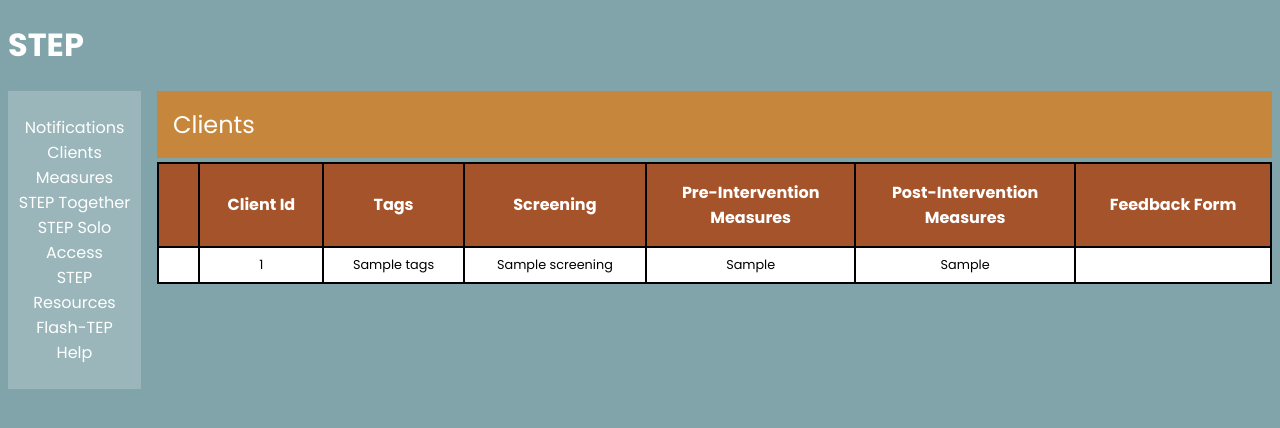
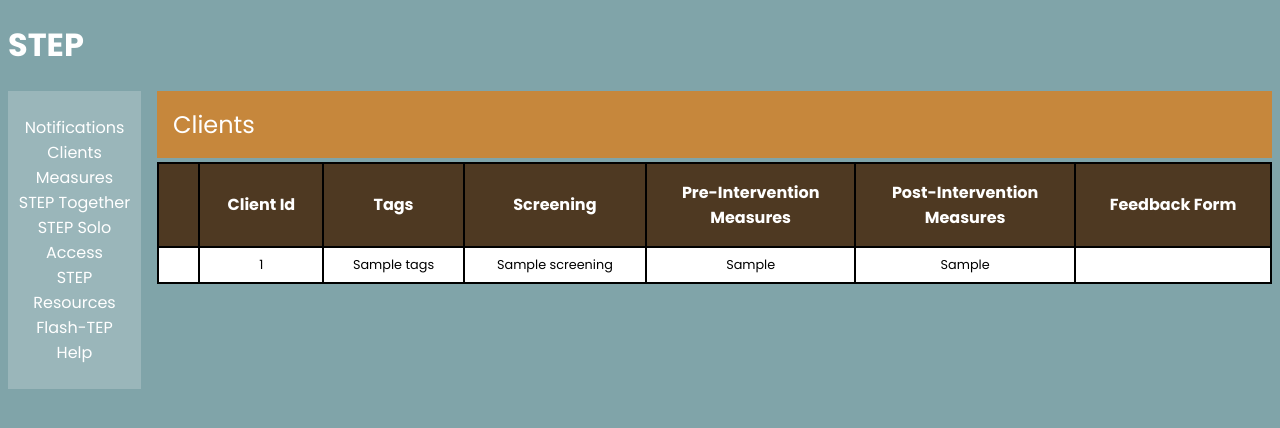
Before and after one commit to Matt-and-Ethan-Code/step-protocol, a Django app: template clinician_overview/templates/clinician_overview/clients_page.html in a window 1280 px wide. Shown: the top 428 px of the page. Run offline with Django 5.2, Linux system fonts and the light colour scheme; the template is opened without the code that fills it: most values are stand-ins (such as "Sample title", 1, 10 or a date in 2020).

Commit message:
change brown colour

```diff
--- a/clinician_overview/static/clinician_overview/clinician_base_styles.css
+++ b/clinician_overview/static/clinician_overview/clinician_base_styles.css
@@ -48,7 +48,7 @@ nav {
   border: 2px solid black;
   padding: 1rem 1rem;
   color: white;
-  background-color: #a5532a;
+  background-color: rgba(78, 57, 34);
 }
 .etable-row {
   background-color: white;
```
